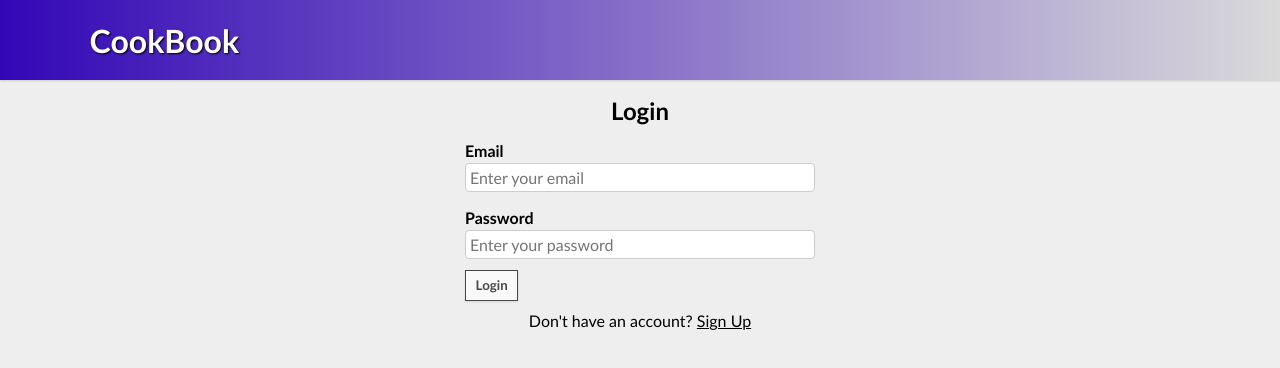
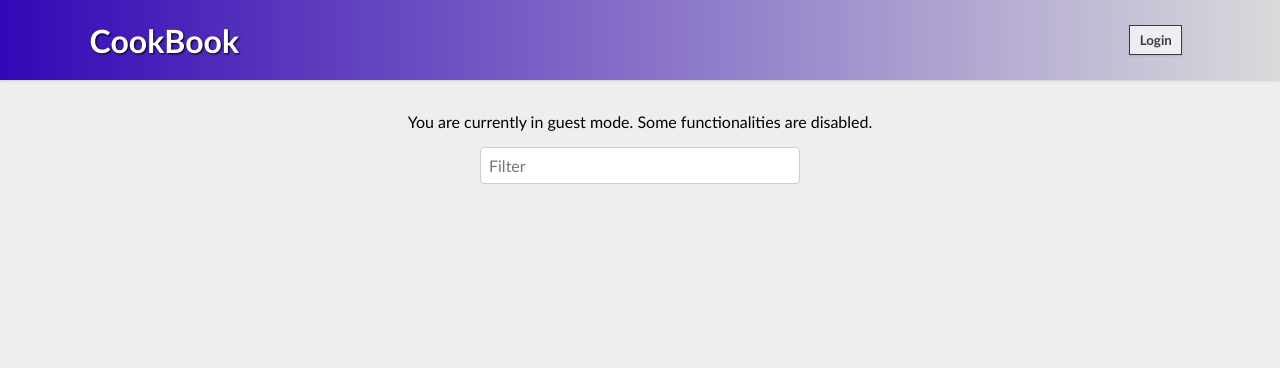
Before and after one commit to BiranV/CookBook, a React (Create React App) app in the folder client/: page / in a window 1280 px wide. Before the commit this address led to /auth. Shown: the top 368 px of the page. Built offline with nearby package versions, Linux system fonts and the light colour scheme.

Commit message:
useContext - guestMode

```diff
--- a/client/src/components/AuthForm.js
+++ b/client/src/components/AuthForm.js
@@ -1,7 +1,7 @@
 import { useState, useRef, useEffect } from "react";
 import axios from "../api/axios";
 
-export default function AuthForm({ mode, onSuccess }) {
+export default function AuthForm({ mode, onSuccess, setIsGuestMode }) {
     const emailRef = useRef(null);
     const passwordRef = useRef(null);
     const [loading, setLoading] = useState(false);
@@ -34,6 +34,7 @@ export default function AuthForm({ mode, onSuccess }) {
             if (response && response.data && response.data.token) {
                 const token = response.data.token;
                 localStorage.setItem("token", token);
+                setIsGuestMode(false); // Set guest mode to false after successful login or signup
                 onSuccess();
             } else {
                 console.log("Token not found in response data");
--- a/client/src/components/Header.js
+++ b/client/src/components/Header.js
@@ -1,23 +1,33 @@
 import { Link } from "react-router-dom";
 import { useLocation, useNavigate } from "react-router-dom";
-
+import { useGuestMode } from '../context/GuestModeContext';
 
 export default function Header() {
+  const { setGuestMode, guestMode } = useGuestMode();
   const navigate = useNavigate();
   const location = useLocation();
 
   const isAuthRoute = location.pathname === "/auth";
+  const isLoggedIn = !!localStorage.getItem("token");
+
+  const handleLogin = () => {
+    navigate("/auth");
+  }
 
   const handleLogout = () => {
     localStorage.removeItem("token");
-    navigate("/auth")
+    setGuestMode(true);
+    navigate("/")
   };
 
   return (
     <header className="header">
       <Link onClick={() => window.location.href = "/"} className="logo">CookBook</Link>
-      {!isAuthRoute && (
+      {!isAuthRoute && !guestMode && isLoggedIn && (
         <button onClick={handleLogout} className="logout-btn">Log Out</button>
+      )}
+      {!isAuthRoute && !isLoggedIn && (
+        <button onClick={handleLogin} className="login-btn">Login</button>
       )}
     </header>
   );
--- /dev/null
+++ b/client/src/context/GuestModeContext.js
@@ -0,0 +1,16 @@
+import { createContext, useContext, useState } from 'react';
+
+const GuestModeContext = createContext();
+
+
+export const GuestModeProvider = ({ children }) => {
+    const [guestMode, setGuestMode] = useState(false);
+
+    return (
+        <GuestModeContext.Provider value={{ guestMode, setGuestMode }}>
+            {children}
+        </GuestModeContext.Provider>
+    );
+};
+
+export const useGuestMode = () => useContext(GuestModeContext);
--- a/client/src/pages/Auth.js
+++ b/client/src/pages/Auth.js
@@ -17,7 +17,7 @@ export default function Auth() {
 
     return (
         <div className="auth">
-            <AuthForm mode={isLogin ? "login" : "signup"} onSuccess={navigateToHome} />
+            <AuthForm mode={isLogin ? "login" : "signup"} onSuccess={navigateToHome} setIsGuestMode={setIsLogin} />
             <label>
                 {isLogin
                     ? "Don't have an account? "
--- a/client/src/pages/Home.js
+++ b/client/src/pages/Home.js
@@ -1,4 +1,5 @@
 import { useState, useEffect } from "react";
+import { useGuestMode } from '../context/GuestModeContext';
 import { useSearchParams, useNavigate } from "react-router-dom";
 import { getUserEmailFromToken } from "../utils/authUtils";
 import { ref, uploadBytes, getDownloadURL, deleteObject } from "firebase/storage";
@@ -15,6 +16,7 @@ const Home = () => {
     const navigate = useNavigate();
     const [searchParams, setSearchParams] = useSearchParams({ filter: "" });
     const filter = searchParams.get("filter");
+    const { setGuestMode, guestMode } = useGuestMode();
 
     const [recipes, setRecipes] = useState([]);
     const [imageUpload, setImageUpload] = useState(null);
@@ -40,7 +42,7 @@ const Home = () => {
         const checkLoggedIn = async () => {
             const token = localStorage.getItem("token");
             if (!token) {
-                navigate("/auth");
+                setGuestMode(true);
                 return;
             }
             try {
@@ -54,6 +56,7 @@ const Home = () => {
                     },
                 });
                 setRecipes(response.data);
+                setGuestMode(false);
             } catch (error) {
                 console.error(error.message);
             } finally {
@@ -61,7 +64,7 @@ const Home = () => {
             }
         };
         checkLoggedIn();
-    }, [navigate]);
+    }, [navigate, guestMode]);
 
     const handleAdd = () => {
         setPopupState({ active: true, editMode: false });
@@ -265,7 +268,8 @@ const Home = () => {
 
     return (
         <div className="home-container">
-            <button style={{ color: "#3307B6" }} onClick={handleAdd}>Add recipe</button>
+            {guestMode && <p>You are currently in guest mode. Some functionalities are disabled.</p>}
+            {!guestMode && <button onClick={handleAdd}>Add recipe</button>}
             <Filter
                 value={filter}
                 onChange={(e) => setSearchParams((prev) => { prev.set("filter", e.target.value.toLowerCase()); return prev; }, { replace: true })}
```
Also changed, not shown: client/src/App.js (+3 -4 lines).
